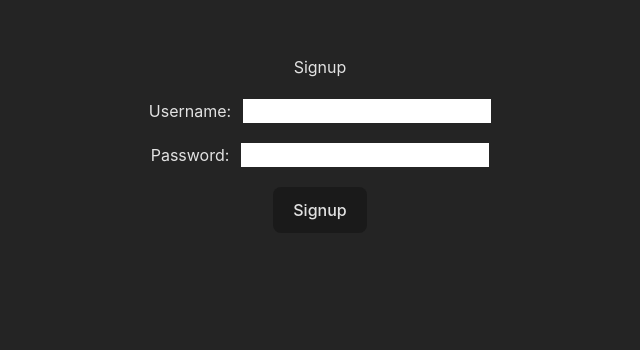
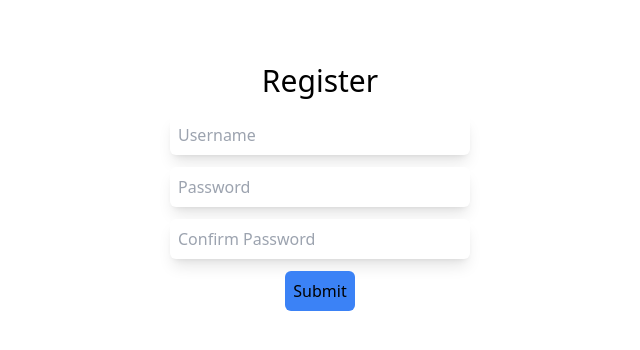
Before and after one commit to DikshakAdhikari/Information-Tracker, a React (Vite) app in the folder client/: page / in a window 1280 px wide. Shown: the part 216-566 px from the top of the page, without its empty margins (320-960 px from the left). Built offline with nearby package versions, Linux system fonts and the light colour scheme.

Commit message:
form with zod in client created

```diff
--- a/client/package.json
+++ b/client/package.json
@@ -10,9 +10,12 @@
     "preview": "vite preview"
   },
   "dependencies": {
+    "@hookform/resolvers": "^3.3.1",
     "react": "^18.2.0",
     "react-dom": "^18.2.0",
-    "react-router-dom": "^6.15.0"
+    "react-hook-form": "^7.46.2",
+    "react-router-dom": "^6.15.0",
+    "zod": "^3.22.2"
   },
   "devDependencies": {
     "@types/react": "^18.2.15",
--- a/client/src/components/Signup.tsx
+++ b/client/src/components/Signup.tsx
@@ -1,36 +1,47 @@
-import axios from 'axios'
-import {useState} from 'react'
+import { zodResolver } from "@hookform/resolvers/zod";
+import axios from "axios";
+import { useState } from "react";
+import { useForm, SubmitHandler } from "react-hook-form";
+import {z} from 'zod'
 
-export const Signup = ()=> {
-    const [username, setUsername]= useState('')
-    const [password, setPassword]= useState('')
-    return(
-        <>
-        <div className='flex flex-col justify-center items-center text-center my-10 gap-5 h-[80vh]'>
-             <div className=''>Signup</div>
-            <div className='flex gap-3'>
-                <div>Username: </div>
-                <input type="text" onChange={(e)=> setUsername(e.target.value)} />
-            </div>
+export const Signup = () => {
+    const signUpSchema= z.object({
+        username: z.string().min(7).max(20).email(),
+        password: z.string().min(5, "Password must be atleast of length 5").max(20),
+        confirmPassword: z.string().min(5).max(20),
+    }).refine((data)=> data.password === data.confirmPassword , {message: "Password don't match", path: ["confirmPassword"], });
 
-            <div className='flex gap-3'>
-                <div>Password: </div>
-                <input type="password" onChange={(e)=> setPassword(e.target.value)} />
-            </div>
-            <button onClick={async()=> {
-                try{
-                    const res= await axios.post('http://localhost:3000/user/signup', {username, password});
-                    alert('signup successfully');
-                    console.log(res);
-                }catch(err){
-                    console.log(err);
+     type TsignUpSchema= z.infer<typeof signUpSchema>
 
-                }
+  const {
+    register,
+    handleSubmit,
+    formState: { errors, isSubmitting },
+    reset,
+  } = useForm<TsignUpSchema>({
+        resolver: zodResolver(signUpSchema)
+  });
 
-            }}>Signup</button>
+  const handle =async (data: TsignUpSchema)=> {
+    const res= await new Promise((resolve)=> setTimeout(resolve, 3000) )
+    reset();
+  }
 
+  //console.log(errors);
+
+  return <>
+    <form onSubmit={handleSubmit(handle)}>
+        <div className=" flex flex-col gap-3 justify-center items-center h-[100vh]">
+            <div  className=" text-[30px]">Register</div>
+            <input {...register("username")}  placeholder="Username"  className=" border-black shadow-lg p-2 rounded-md w-[300px]" />
+            {errors.username && <p className=" text-red-500">{errors.username.message}</p> }
+            <input {...register("password")} type="password" placeholder="Password" className="p-2 shadow-lg rounded-md w-[300px]" />
+            {errors.password && <p className=" text-red-500">{errors.password.message}</p> }
+            <input {...register("confirmPassword")} type="password" placeholder="Confirm Password" className="p-2 shadow-lg rounded-md w-[300px]" />
+            {errors.confirmPassword && <p className=" text-red-500">{errors.confirmPassword.message}</p> }
+            <button disabled={isSubmitting} className="bg-blue-500 p-2 rounded-md text-black disabled:bg-slate-500" type="submit">Submit</button>
 
         </div>
-</>
-    )
-}
+    </form>
+  </>;
+};
--- a/client/src/index.css
+++ b/client/src/index.css
@@ -1,47 +1,3 @@
 @tailwind base;
 @tailwind components;
 @tailwind utilities;
-:root {
-  font-family: Inter, system-ui, Avenir, Helvetica, Arial, sans-serif;
-  line-height: 1.5;
-  font-weight: 400;
-
-  color-scheme: light dark;
-  color: rgba(255, 255, 255, 0.87);
-  background-color: #242424;
-
-  font-synthesis: none;
-  text-rendering: optimizeLegibility;
-  -webkit-font-smoothing: antialiased;
-  -moz-osx-font-smoothing: grayscale;
-  -webkit-text-size-adjust: 100%;
-}
-
-
-body{
-  margin: 0;
-}
-
-h1 {
-  font-size: 3.2em;
-  line-height: 1.1;
-}
-
-button {
-  border-radius: 8px;
-  border: 1px solid transparent;
-  padding: 0.6em 1.2em;
-  font-size: 1em;
-  font-weight: 500;
-  font-family: inherit;
-  background-color: #1a1a1a;
-  cursor: pointer;
-  transition: border-color 0.25s;
-}
-button:hover {
-  border-color: #646cff;
-}
-button:focus,
-button:focus-visible {
-  outline: 4px auto -webkit-focus-ring-color;
-}
```
Also changed, not shown: 1 other file (tests, documents, lock files or other folders).
